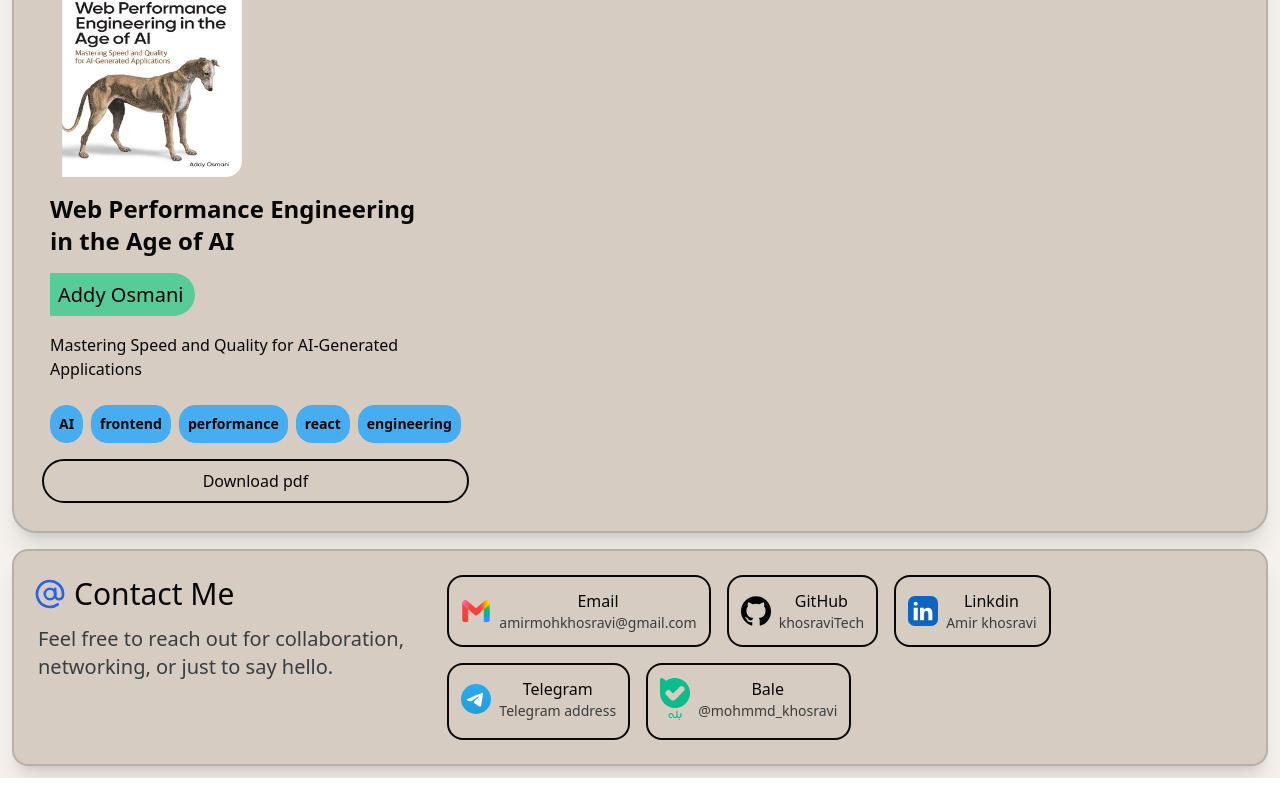
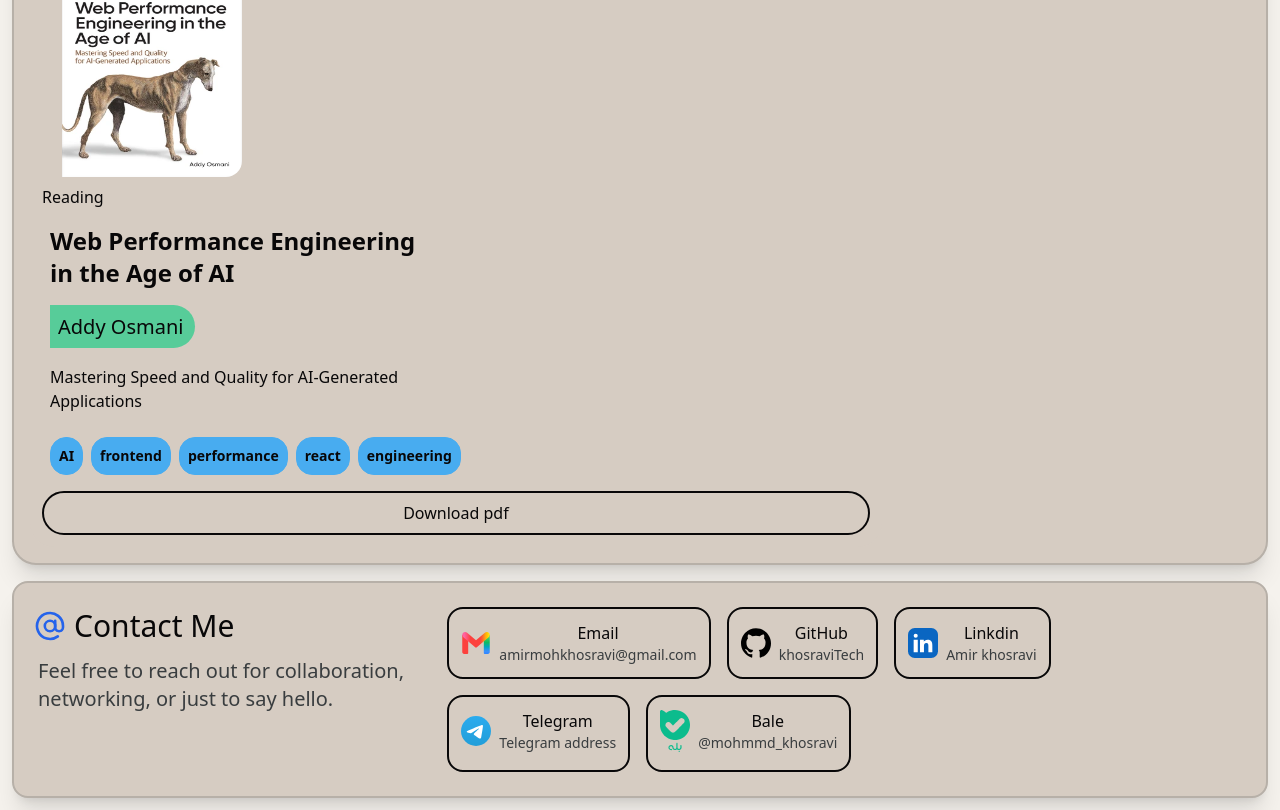
Before and after one commit to khosraviTech/khosravi, a Next.js app: page / in a window 1280 px wide. Shown: the part 2417-3227 px from the top of the page. Before the commit the page ends 3195 px from the top, so only its background shows below. Built offline with nearby package versions, Linux system fonts and the light colour scheme.

Commit message:
add book status.

```diff
--- a/src/app/components/CurrentlyReading.tsx
+++ b/src/app/components/CurrentlyReading.tsx
@@ -42,11 +42,13 @@
                                 alt="Picture of the project"
                                 className=" h-50 col-span-12  rounded-2xl  pl-5 m-0"
                             />
+                            {/* status */}
+                            <h6>{book.status}</h6>
                             {/* book title */}
                             <h1 className="w-100 max-md:w-full col-span-12 p-2 text-2xl font-semibold">
                                 {book.title}
                             </h1>
-                            {/* book title */}
+                            {/* author */}
                             <h3 className="w-100 max-md:w-full col-span-12 p-2 text-xl  ">
                                 <span className=' border-[#57cc99] bg-[#57cc99] rounded-r-4xl p-2 pr-3'>{book.author}</span>
                             </h3>
```
